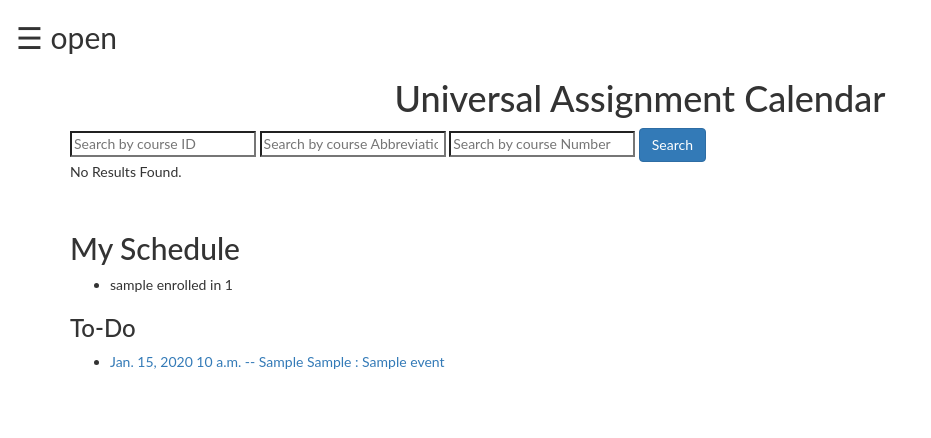
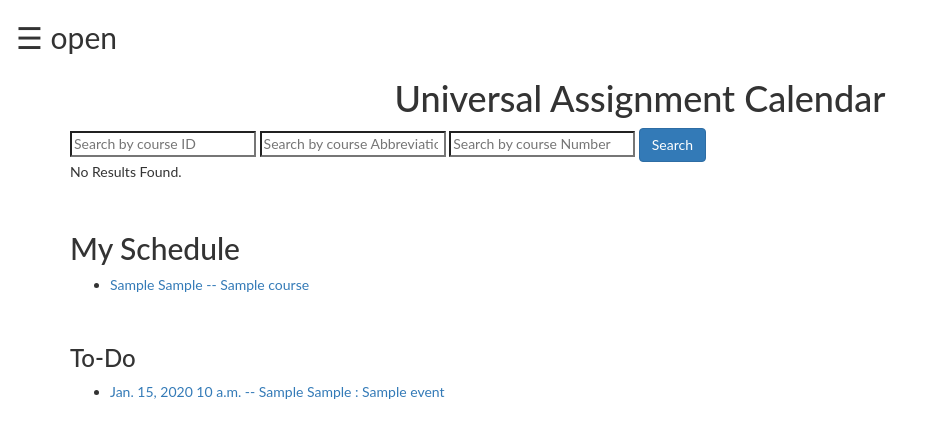
Before and after one commit to jguevarra/Assignment-Interactive-Checklist, a Django app: page /schedule/ in a window 1280 px wide. Shown: the top 438 px of the page, without its empty margins (0-931 px from the left). Run offline with Django 3.2, Linux system fonts and the light colour scheme; a user stored in the database is signed in; tables that the repository leaves empty hold one stand-in row (values such as "Sample post"); some libraries are stand-ins or nearby versions.

Commit message:
fixed trivial bugs - all features have been completed

```diff
--- a/uni_assignment_calendar/templates/uni_assignment_calendar/schedule.html
+++ b/uni_assignment_calendar/templates/uni_assignment_calendar/schedule.html
@@ -32,10 +32,10 @@
 
 		<div>
 			<h2>My Schedule</h2>
-			{% if enrolled_course_list %}
+			{% if course_list %}
 			<ul>
-				{% for item in enrolled_course_list %}
-				<li>{{item}}</li>
+				{% for item in course_list %}
+				<li><a href="/course/{{ item.class_id }}/">{{ item.class_abbrev }} {{ item.class_num }} -- {{ item.class_title }}</a></li>
 				{% endfor %}
 			</ul>
 			{% else %}
@@ -43,7 +43,9 @@
 			{% endif %}
 		</div>
 
+		<br>
 
+		<div>
 			<h3>To-Do</h3>
 			{% if events_list %}
 			<ul>
@@ -55,6 +57,8 @@
 			<p>No events have been posted.</p>
 			{% endif %}
 		</div>
+
+	</div>
 </div>
 
 {% endblock %}
--- a/uni_assignment_calendar/views.py
+++ b/uni_assignment_calendar/views.py
@@ -92,12 +92,15 @@ def ScheduleResults(request):
 
 def schedule(request):
     events_list = []
-    enrolled_course_list = Enrollment.objects.filter(username=request.user.username)
+    course_list = []
+    enrollments = Enrollment.objects.filter(username=request.user.username)
 
-    for c in enrolled_course_list:
-        course = get_object_or_404(Courses,class_id=c.class_id)
+    for c in enrollments:
+        #course = get_object_or_404(Courses,class_id=c.class_id)
+        course = Courses.objects.get(class_id=c.class_id)
         events_list += Events.objects.filter(course=course)
-    context = {'events_list':events_list,'enrolled_course_list':enrolled_course_list}
+        course_list.append(course)
+    context = {'events_list':events_list,'enrollments':enrollments,'course_list':course_list}
 
     return render(request,'uni_assignment_calendar/schedule.html',context)
 
```
Lines whose indentation alone changed are shown as unchanged.
